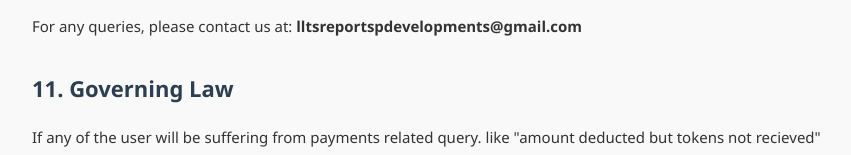
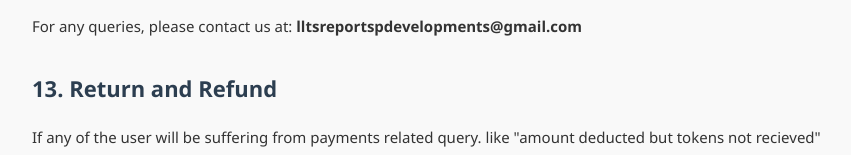
Before and after one commit to princerathore7/llts-app, a website: page terms.html in a window 1280 px wide. Shown: the part 2115-2270 px from the top of the page, without its empty margins (208-1059 px from the left). Drawn offline with Linux system fonts and the light colour scheme.

Commit message:
return and refund

```diff
--- a/terms.html
+++ b/terms.html
@@ -84,7 +84,7 @@
   <h2>12. Payment  related queary</h2>
   <p>if any payment related query will rejects or the issues like the ammount deducted but tokens not issuesd and all will be reviewd with  the given gmail but your query wants to be genuin other wise you will be strictly banned from our app</p>
   <p>For any queries, please contact us at: <strong>lltsreportspdevelopments@gmail.com</strong></p>
-<h2>11. Governing Law</h2>
+<h2>13. Return and Refund </h2>
   <p>If any of the user will be suffering from payments related query. like "amount deducted but tokens not recieved" this kind of issuess will be resolved by our customer support kindly the users who are having this kinds of issues can directly contact to our official gmail lltsreportsspdevelopments@gmail.com</p>
   <p>your issue will be resolved within 48 hours .</p>
   <p>Thank you for using LLTS.regards from</p>
```
